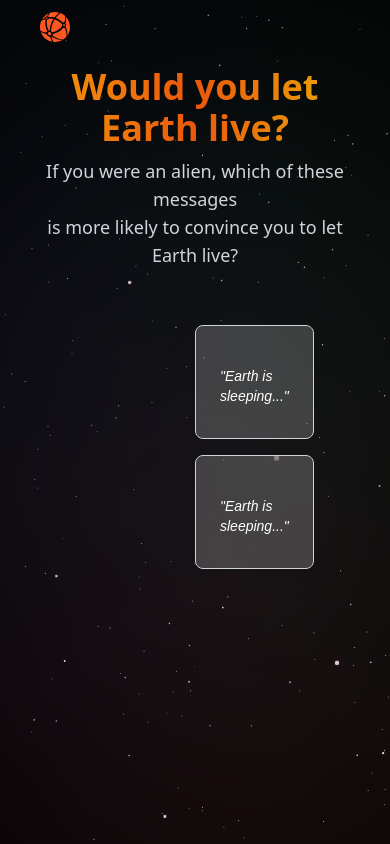
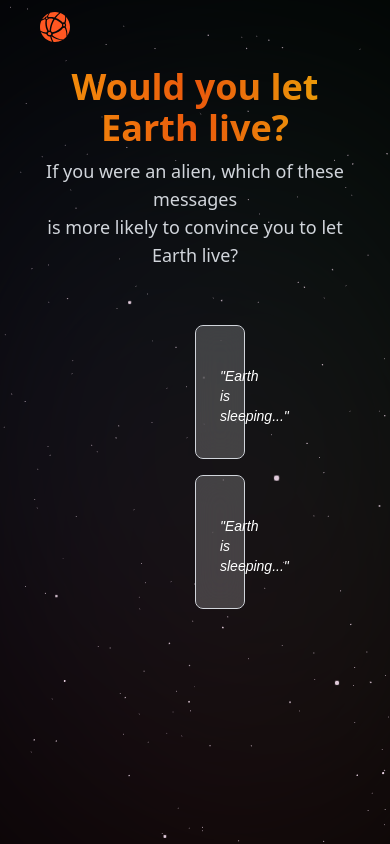
Before and after one commit to alexljenkins/convinced, a Next.js app in the folder frontend/: page /review in a window 390 px wide. Built offline with nearby package versions, Linux system fonts and the light colour scheme; no server answers.

Commit message:
fixing extra small screen issue on review

```diff
--- a/frontend/app/review/page.jsx
+++ b/frontend/app/review/page.jsx
@@ -28,8 +28,8 @@ const reviewPage = () => {
           If you were an alien, which of these messages<br />
           is more likely to convince you to let Earth live?
         </p>
-        <div className="container pt-14 mx-auto px-4">
-          <div className="grid gap-4 lg:grid-cols-2 text-white">
+        <div className="container pt-14 px-2 lg:px-4 lg:mx-auto">
+          <div className="grid gap-4 lg:grid-cols-2 grid-cols-1 text-white">
             <div>
               <VotingCard content={cardcontent['response'][0]} other_id={parseInt(cardcontent['response'][1]['response_id'])} fetcher={fetchCardContent} />
             </div>
```
